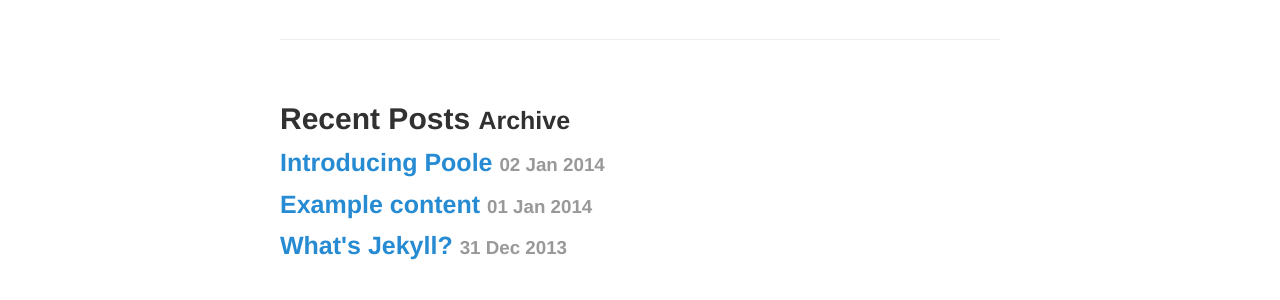
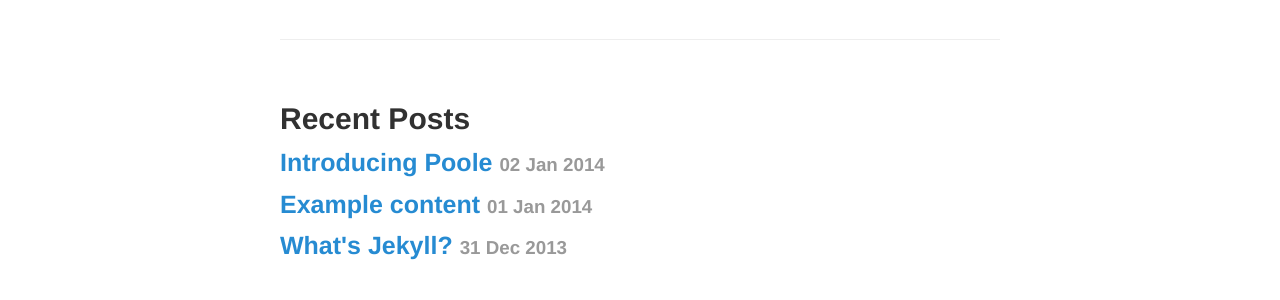
Before and after one commit to tom-henderson/tom-henderson.github.io, a Jekyll site: the page built from about.md, in a window 1280 px wide. Shown: the part 1450-1750 px from the top of the page. Built offline with Jekyll 4.4.1, drawn with Linux system fonts in a browser that asks for light colours; Markdown is read by kramdown in place of the engine named in the settings.

Commit message:
Remove archive from footer

```diff
--- a/_includes/recent.html
+++ b/_includes/recent.html
@@ -1,6 +1,6 @@
 {% if page.norecent != true %}
 <div class="related">
-  <h2>Recent Posts <small>Archive</small></h2>
+  <h2>Recent Posts</h2>
   <ul class="related-posts">
     {% for post in site.posts limit:5 %}
       <li>
```
